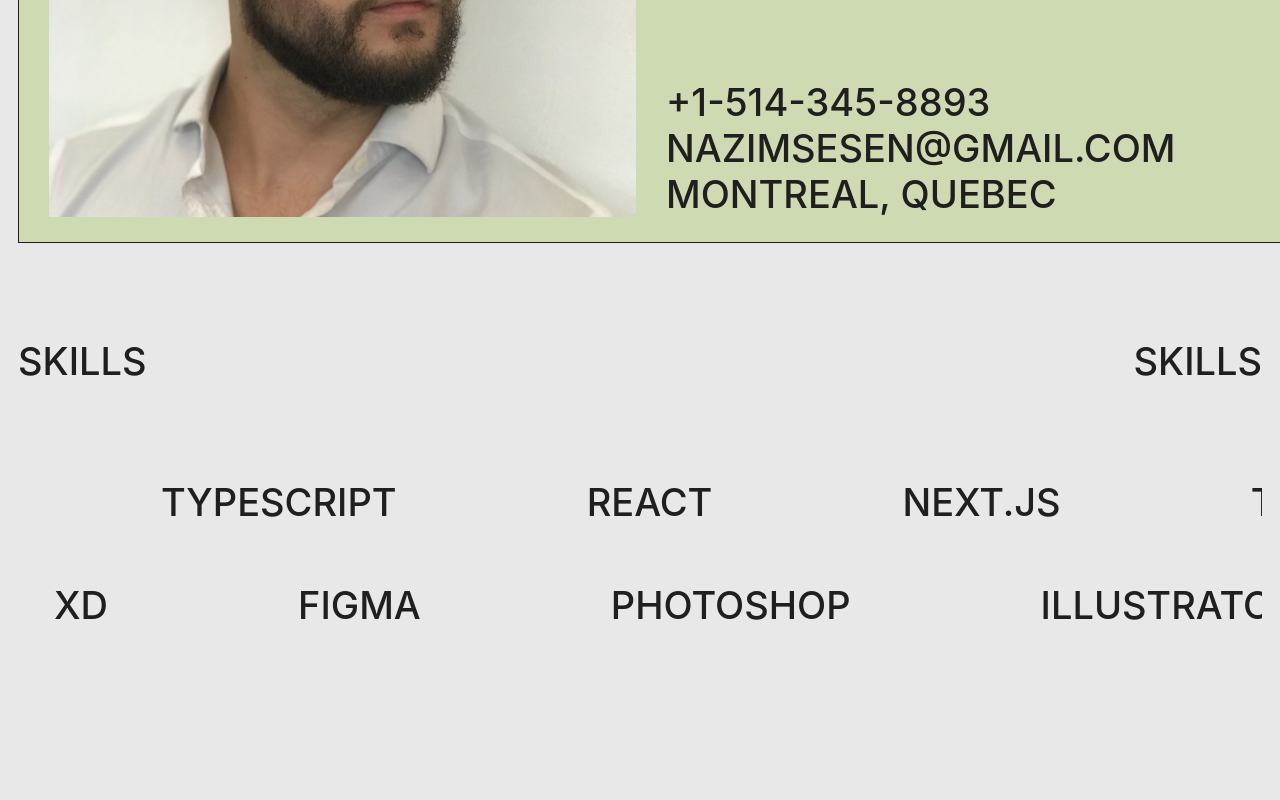
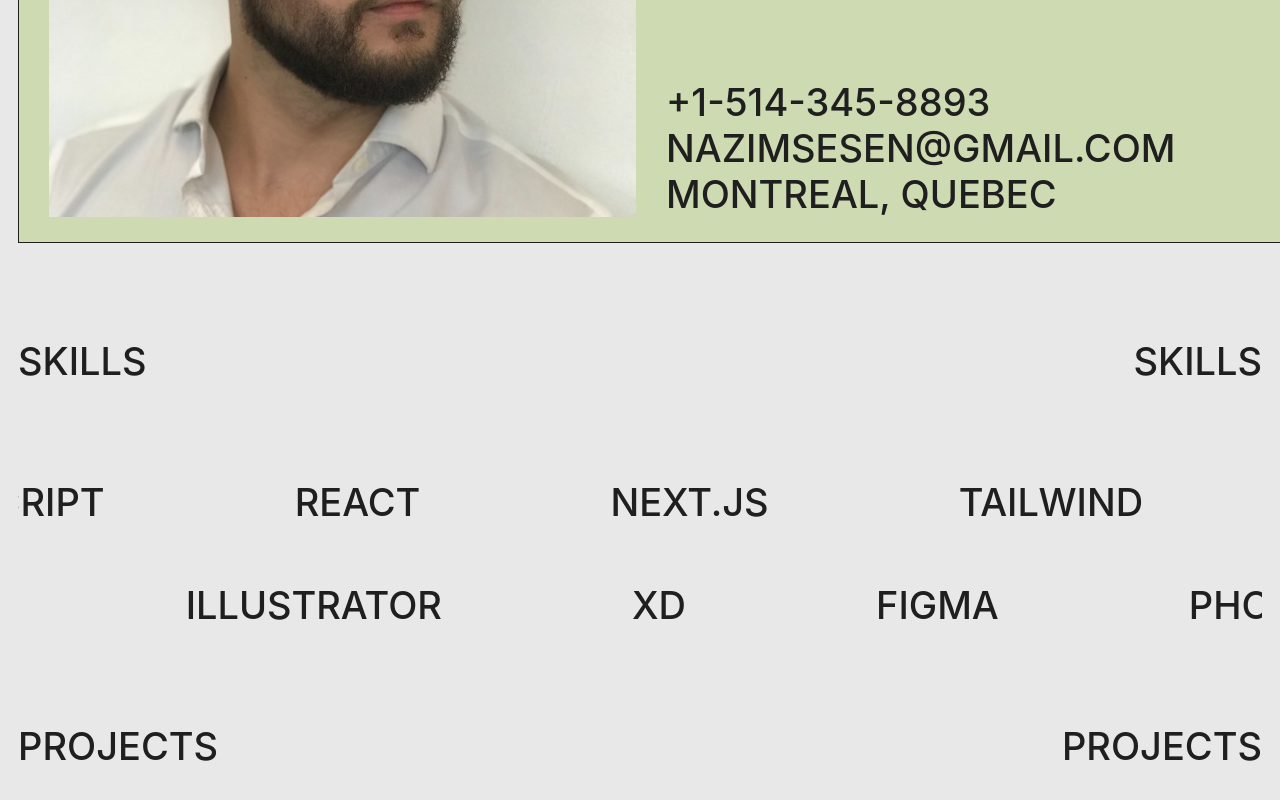
Before and after one commit to maisoncastro/maisoncastro.github.io, a React (Vite) app: page / in a window 1280 px wide. Shown: the part 563-1363 px from the top of the page. Before the commit the page ends 1209 px from the top, so only its background shows below. Built offline with nearby package versions, Linux system fonts and the light colour scheme.

Commit message:
Increased speed of Marquee

```diff
--- a/src/App.tsx
+++ b/src/App.tsx
@@ -6,7 +6,7 @@ import "./App.css";
 import { NavBar } from "./components/NavBar";
 import { Header } from "./components/Header";
 import { Skills } from "./components/Skills";
-// import { Projects } from "./components/Projects";
+import { Projects } from "./components/Projects";
 // import { Contact } from "./components/Contact";
 // import { Footer } from "./components/Footer";
 
@@ -18,6 +18,7 @@ function App() {
           <NavBar />
           <Header />
           <Skills />
+          <Projects />
         </div>
       </>
     </Router>
--- a/src/components/Projects.tsx
+++ b/src/components/Projects.tsx
@@ -1 +1,10 @@
-// export const Projects = () => {};
+export const Projects = () => {
+  return (
+    <div className="projects-section">
+      <div className="projects-title">
+        <span>Projects</span>
+        <span>Projects</span>
+      </div>
+    </div>
+  );
+};
--- a/src/components/Skills.tsx
+++ b/src/components/Skills.tsx
@@ -21,14 +21,14 @@ export const Skills = () => {
         <span>Skills</span>
       </div>
       <div className="skills-list">
-        <Marquee pauseOnHover={true}>
+        <Marquee pauseOnHover={true} speed={100}>
           <div className="stack">
             {techstack.map((tech) => (
               <span key={tech}>{tech}</span>
             ))}
           </div>
         </Marquee>
-        <Marquee direction="right" pauseOnHover={true}>
+        <Marquee direction="right" pauseOnHover={true} speed={150}>
           <div className="stack">
             {designstack.map((design) => (
               <span key={design}>{design}</span>
--- a/src/index.css
+++ b/src/index.css
@@ -128,3 +128,14 @@ hr {
 .stack span {
   margin-right: 5rem;
 }
+
+.projects-section {
+  margin-top: 2.5rem;
+}
+
+.projects-title {
+  display: flex;
+  flex-direction: row;
+  justify-content: space-between;
+  margin-bottom: 2.5rem;
+}
```
